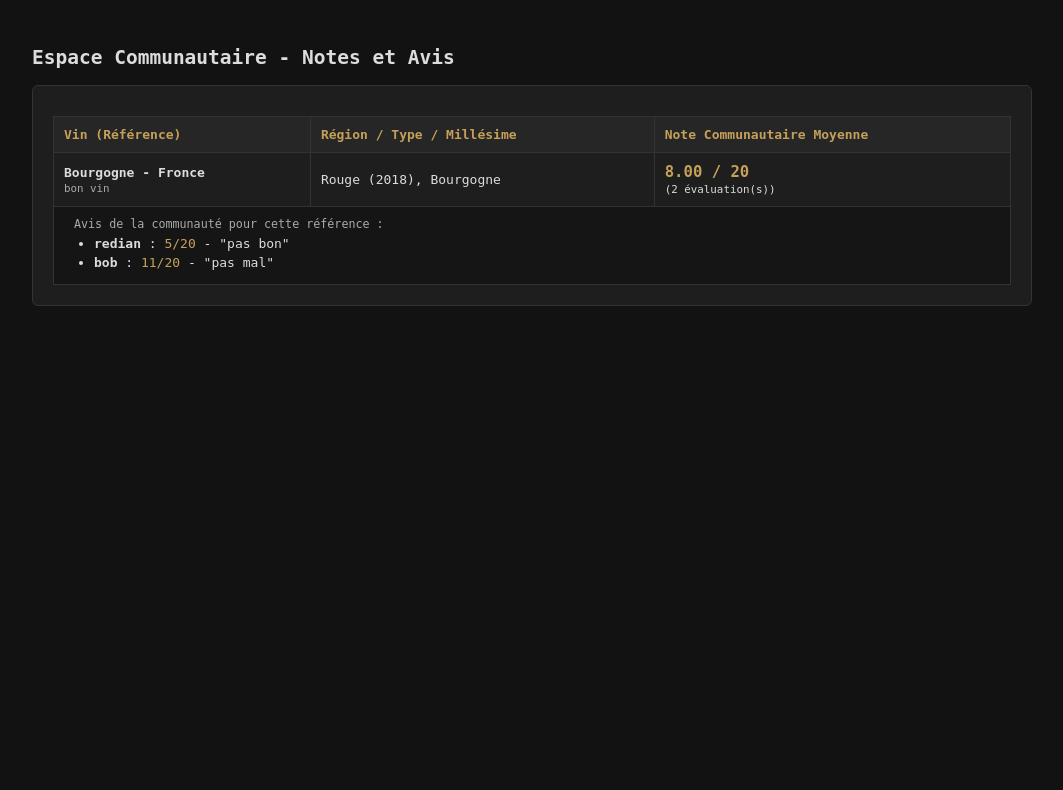
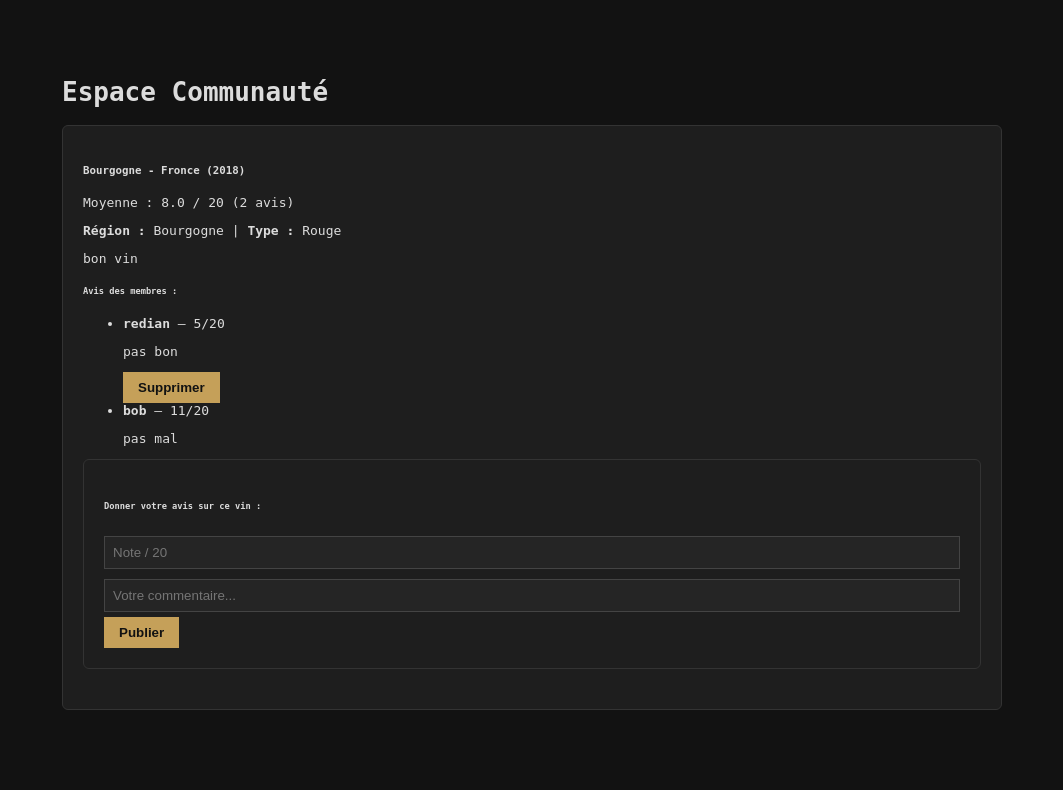
Before and after one commit to HTags733/cave_a_vin, a Flask app: page /communaute in a window 1280 px wide. Shown: the part 46-836 px from the top of the page, without its empty margins (108-1171 px from the left). Before the commit the page ends 352 px from the top, so only its background shows below. Run offline with Flask 3, Linux system fonts and the light colour scheme; a user stored in the database is signed in; data comes from the database, SQL or seed files in the repository; both versions use the stored data as it was after the commit.

Commit message:
Implementation commentaire et fonction d'"evaluation inter etagere

```diff
--- a/app.py
+++ b/app.py
@@ -12,12 +12,12 @@ DB_NAME = 'macave.db'
 # Partie BDD du projet
 #
 
-def get_db():
+def get_db(): # Récupération de la base de donnée
     conn = sqlite3.connect(DB_NAME)
     conn.row_factory = sqlite3.Row
     return conn
 
-def init_db():
+def init_db(): # Initialiser les classes avec les paramètres
     if not os.path.exists(DB_NAME):
         conn = get_db()
         cursor = conn.cursor()
@@ -67,7 +67,7 @@ def init_db():
                 FOREIGN KEY(vin_id) REFERENCES vin_ref(id),
                 FOREIGN KEY(etagere_id) REFERENCES etagere(id)
             )
-        ''')
+        ''') # -- 'stock' ou 'archive' cette ligne veut dire que les 2 valeurs attendu sont Stock et archive
         cursor.execute('''
             CREATE TABLE evaluation (
                 id INTEGER PRIMARY KEY AUTOINCREMENT,
@@ -75,7 +75,7 @@ def init_db():
                 commentaire TEXT,
                 auteur_id INTEGER NOT NULL,
                 vin_id INTEGER NOT NULL,
-                bouteille_id INTEGER UNIQUE NOT NULL,
+                bouteille_id INTEGER, -- Devient NULL pour les avis directs sans bouteille physique
                 FOREIGN KEY(auteur_id) REFERENCES utilisateur(id),
                 FOREIGN KEY(vin_id) REFERENCES vin_ref(id),
                 FOREIGN KEY(bouteille_id) REFERENCES bouteille(id)
@@ -103,7 +103,7 @@ def index():
 @app.route('/register', methods=['GET', 'POST'])
 def register():
     if request.method == 'POST':
-        username = request.form['username'].strip()
+        username = request.form['username'].strip() # methode .strip permettant de supprimé les espaces et caractères blancs au début et à la fin d'une chaîne de caractères
         email = request.form['email'].strip()
         password = request.form['password']
 
@@ -111,9 +111,9 @@ def register():
             flash("Tous les champs sont obligatoires.", "danger") # Commande permettant d'afficher un message dans un champs + danger qui rajoute la couleur Rouge
             return redirect(url_for('register'))
 
-        hashed_pw = generate_password_hash(password)
+        hashed_pw = generate_password_hash(password) # Hashage du mot de passe porur plus de sécurité
         conn = get_db()
-        try:
+        try: # Try fonctionne sur une base de capture d'exception possible commis par l'utilisateur
             cursor = conn.cursor()
             cursor.execute("INSERT INTO utilisateur (username, email, password_hash) VALUES (?, ?, ?)",
                            (username, email, hashed_pw))
@@ -122,15 +122,14 @@ def register():
             conn.commit()
             flash("Compte créé avec succès. Veuillez vous connecter.", "success")
             return redirect(url_for('index'))
-        except sqlite3.IntegrityError:
+        except sqlite3.IntegrityError: # ici on dit que on n'eesaye pas de rajouter un utilisateur deja existant
             flash("Nom d'utilisateur ou email déjà existant.", "danger")
         finally:
             conn.close()
     return render_template('register.html')
 
 
-# Formulaire d'authentification à un compte existant dans la BDD pour acceder à sa propre Cave
-
+# Formulaire d'authentification à un compte existant dans la BDD pour accéder à sa propre Cave
 @app.route('/login', methods=['POST'])
 def login():
     username = request.form['username'].strip()
@@ -139,7 +138,7 @@ def login():
     conn = get_db()
     cursor = conn.cursor()
     cursor.execute("SELECT * FROM utilisateur WHERE username = ?", (username,))
-    user = cursor.fetchone()
+    user = cursor.fetchone() # prendre le premier utilisateur
     conn.close()
 
     if user and check_password_hash(user['password_hash'], password):
@@ -160,7 +159,7 @@ def logout():
 
 
 @app.route('/dashboard')
-def dashboard():
+def dashboard(): # onglet dashboard pour un visuel dynamique de la cave et son contenue
     if 'user_id' not in session:
         return redirect(url_for('index'))
 
@@ -355,6 +354,9 @@ def add_vin_and_bouteilles():
     flash(f"{quantite} bouteille(s) ajoutée(s) avec succès.", "success")
     return redirect(url_for('catalog'))
 
+
+
+# Fonction du stock de l'étagère
 @app.route('/stock')
 def stock():
     if 'user_id' not in session:
@@ -383,6 +385,8 @@ def stock():
     conn.close()
     return render_template('stock.html', bouteilles=bouteilles, etageres=etageres)
 
+
+
 @app.route('/bouteille/deplacer/<int:bouteille_id>', methods=['POST'])
 def deplacer_bouteille(bouteille_id):
     if 'user_id' not in session:
@@ -409,6 +413,7 @@ def deplacer_bouteille(bouteille_id):
 
     conn.close()
     return redirect(url_for('stock'))
+
 
 @app.route('/bouteille/retirer/<int:bouteille_id>', methods=['POST'])
 def retirer_bouteille(bouteille_id):
@@ -508,6 +513,63 @@ def communaute():
     conn.close()
     return render_template('communaute.html', vins=vins, evaluations_dict=evaluations_dict)
 
+# Route pour permettre à n'importe quel utilisateur d'évaluer un vin du catalogue/communauté
+@app.route('/vin/evaluer/<int:vin_id>', methods=['POST'])
+def evaluer_vin_communaute(vin_id):
+    if 'user_id' not in session:
+        return redirect(url_for('index'))
+
+    note = request.form.get('note', type=int)
+    commentaire = request.form.get('commentaire', '').strip()
+
+    if note is None or not (0 <= note <= 20):
+        flash("La note doit être un entier compris entre 0 et 20.", "danger")
+        return redirect(url_for('communaute'))
+
+    conn = get_db()
+    cursor = conn.cursor()
+
+    # Vérification de l'existence du vin
+    cursor.execute("SELECT id FROM vin_ref WHERE id = ?", (vin_id,))
+    if not cursor.fetchone():
+        flash("Référence de vin introuvable.", "danger")
+        conn.close()
+        return redirect(url_for('communaute'))
+
+    # Insertion de l'évaluation sans bouteille_id (avis direct)
+    cursor.execute("""
+        INSERT INTO evaluation (note, commentaire, auteur_id, vin_id, bouteille_id)
+        VALUES (?, ?, ?, ?, NULL)
+    """, (note, commentaire, session['user_id'], vin_id))
+
+    conn.commit()
+    conn.close()
+
+    flash("Votre avis a été publié dans la communauté.", "success")
+    return redirect(url_for('communaute'))
+
+
+# Fonction pour supprimer son propre avis
+@app.route('/evaluation/supprimer/<int:eval_id>', methods=['POST'])
+def supprimer_evaluation(eval_id):
+    if 'user_id' not in session:
+        return redirect(url_for('index'))
+
+    conn = get_db()
+    cursor = conn.cursor()
+
+    # Seul l'auteur de l'évaluation a le droit de la supprimer
+    cursor.execute("DELETE FROM evaluation WHERE id = ? AND auteur_id = ?", (eval_id, session['user_id']))
+
+    if cursor.rowcount > 0:
+        flash("Avis supprimé avec succès.", "success")
+    else:
+        flash("Action non autorisée ou avis inexistant.", "danger")
+
+    conn.commit()
+    conn.close()
+    return redirect(url_for('communaute'))
+
 if __name__ == '__main__':
     init_db()
     app.run(debug=True, port=5000)
--- a/templates/communaute.html
+++ b/templates/communaute.html
@@ -1,42 +1,59 @@
 {% extends "base.html" %}
 {% block content %}
-<h2>Espace Communautaire - Notes et Avis</h2>
+<div class="container mt-4">
+    <h1 class="mb-4">Espace Communauté</h1>
 
-<div class="card">
-    <table>
-        <tr><th>Vin (Référence)</th><th>Région / Type / Millésime</th><th>Note Communautaire Moyenne</th></tr>
-        {% for v in vins %}
-        <tr>
-            <td>
-                <strong>{{ v.domaine }} - {{ v.nom }}</strong><br>
-                <small style="color:#aaa;">{{ v.description }}</small>
-            </td>
-            <td>{{ v.type }} ({{ v.millesime }}), {{ v.region }}</td>
-            <td>
-                {% if v.moyenne %}
-                    <span style="font-size: 1.2em; color: #c5a059; font-weight:bold;">{{ "%.2f"|format(v.moyenne) }} / 20</span>
-                    <br><small>({{ v.nb_evas }} évaluation(s))</small>
+    {% for vin in vins %}
+    <div class="card mb-4 shadow-sm">
+        <div class="card-header d-flex justify-content-between align-items-center">
+            <h5 class="m-0">{{ vin.domaine }} - {{ vin.nom }} ({{ vin.millesime }})</h5>
+            <span class="badge bg-primary fs-6">
+                Moyenne : {{ "%.1f"|format(vin.moyenne) if vin.moyenne else "N/A" }} / 20
+                ({{ vin.nb_evas }} avis)
+            </span>
+        </div>
+        <div class="card-body">
+            <p><strong>Région :</strong> {{ vin.region }} | <strong>Type :</strong> {{ vin.type }}</p>
+            <p>{{ vin.description }}</p>
+
+            <h6>Avis des membres :</h6>
+            <ul class="list-group list-group-flush mb-3">
+                {% for eva in evaluations_dict[vin.id] %}
+                <li class="list-group-item d-flex justify-content-between align-items-start">
+                    <div>
+                        <strong>{{ eva.username }}</strong> — <span class="text-warning">{{ eva.note }}/20</span>
+                        <p class="mb-0 text-muted">{{ eva.commentaire }}</p>
+                    </div>
+                    {% if eva.auteur_id == session['user_id'] %}
+                    <form action="{{ url_for('supprimer_evaluation', eval_id=eva.id) }}" method="POST">
+                        <button type="submit" class="btn btn-sm btn-outline-danger">Supprimer</button>
+                    </form>
+                    {% endif %}
+                </li>
                 {% else %}
-                    <span style="color: #888;">Non évalué</span>
-                {% endif %}
-            </td>
-        </tr>
-        <tr>
-            <td colspan="3" style="background: #151515; padding: 10px 20px;">
-                <div style="font-size: 0.9em; color: #aaa; margin-bottom: 5px;">Avis de la communauté pour cette référence :</div>
-                <ul style="margin: 0; padding-left: 20px;">
-                    {% for ev in evaluations_dict[v.id] %}
-                        <li style="margin-bottom: 4px;">
-                            <strong>{{ ev.username }}</strong> : <span style="color:#c5a059;">{{ ev.note }}/20</span>
-                            {% if ev.commentaire %} - "{{ ev.commentaire }}"{% endif %}
-                        </li>
-                    {% else %}
-                        <li style="color: #666; list-style: none;">Aucun avis partagé pour l'instant.</li>
-                    {% endfor %}
-                </ul>
-            </td>
-        </tr>
-        {% endfor %}
-    </table>
+                <li class="list-group-item text-muted">Aucun avis déposé pour le moment.</li>
+                {% endfor %}
+            </ul>
+
+            <!-- Formulaire d'ajout d'avis -->
+            <div class="card card-body bg-light">
+                <h6>Donner votre avis sur ce vin :</h6>
+                <form action="{{ url_for('evaluer_vin_communaute', vin_id=vin.id) }}" method="POST">
+                    <div class="row g-2">
+                        <div class="col-md-2">
+                            <input type="number" name="note" class="form-control" min="0" max="20" placeholder="Note / 20" required>
+                        </div>
+                        <div class="col-md-8">
+                            <input type="text" name="commentaire" class="form-control" placeholder="Votre commentaire..." required>
+                        </div>
+                        <div class="col-md-2">
+                            <button type="submit" class="btn btn-success w-100">Publier</button>
+                        </div>
+                    </div>
+                </form>
+            </div>
+        </div>
+    </div>
+    {% endfor %}
 </div>
 {% endblock %}
```
Also changed, not shown: macave.db.
